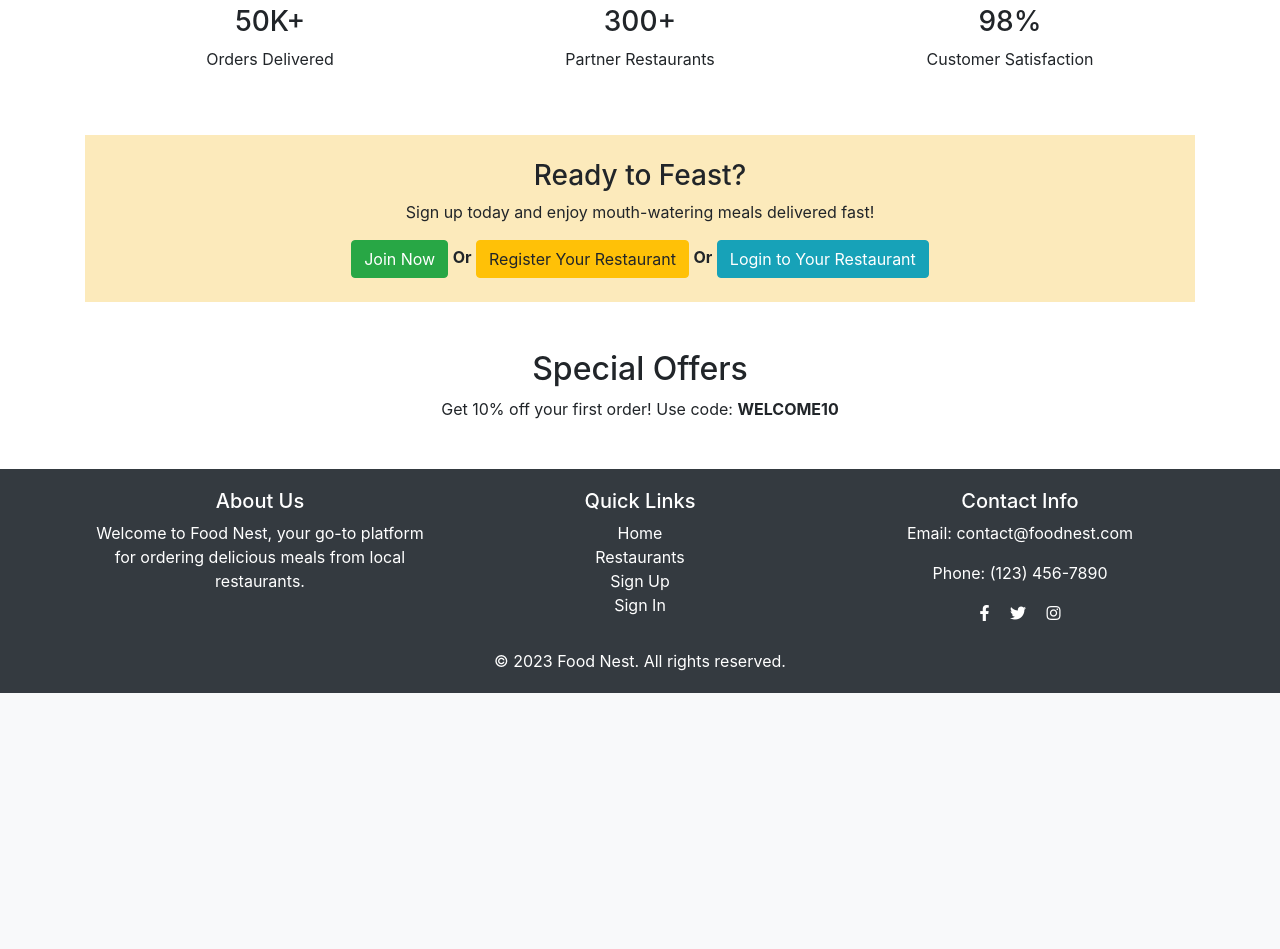
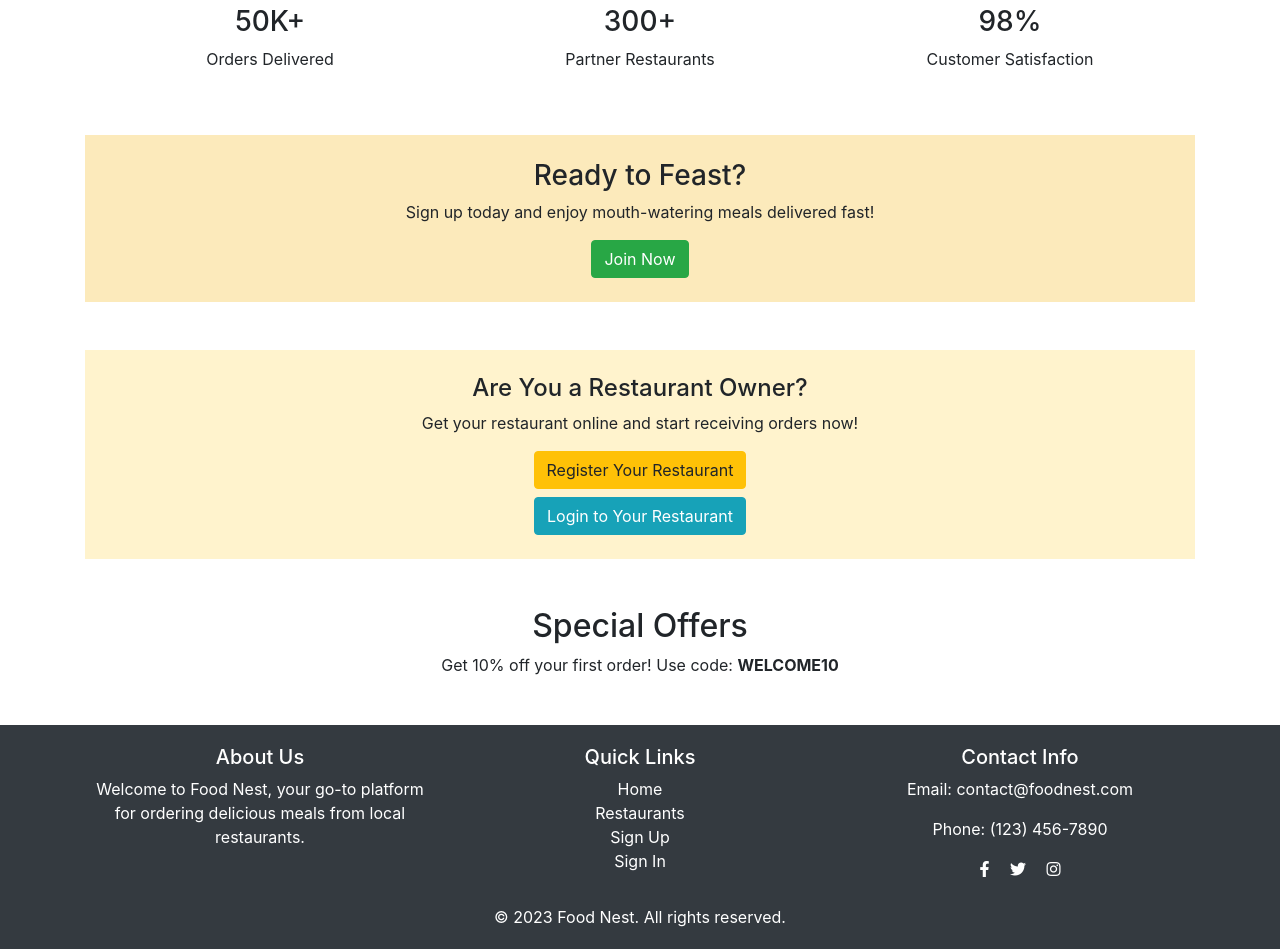
Before and after one commit to mahmudabinteasad/Food_ordering_website, a Django app: page / in a window 1280 px wide. Shown: the part 2686-3635 px from the top of the page. Before the commit the page ends 3379 px from the top, so only its background shows below. Run offline with Django 4.2, Linux system fonts and the light colour scheme; some libraries are stand-ins or nearby versions.

Commit message:
Final IG

```diff
--- a/food/templates/home.html
+++ b/food/templates/home.html
@@ -225,9 +225,22 @@
         <h3>Ready to Feast?</h3>
         <p>Sign up today and enjoy mouth-watering meals delivered fast!</p>
         <a href="{% url 'signup' %}" class="btn btn-success">Join Now</a>
+        <!--
         <span style="font-weight: bold;">Or</span>
         <a href="{% url 'add_restaurant' %}" class="btn btn-warning">Register Your Restaurant</a>
          <span style="font-weight: bold;">Or</span>
+        <a href="{% url 'restaurant_login' %}" class="btn btn-info">Login to Your Restaurant</a>
+    -->
+    </div>
+</div>
+
+<!-- Restaurant Registration/Login Section -->
+<div class="container-fluid py-4 mt-5" style="background-color: #fff3cd;">
+    <div class="container text-center">
+        <h4>Are You a Restaurant Owner?</h4>
+        <p>Get your restaurant online and start receiving orders now!</p>
+        <a href="{% url 'add_restaurant' %}" class="btn btn-warning mb-2">Register Your Restaurant</a>
+        <br>
         <a href="{% url 'restaurant_login' %}" class="btn btn-info">Login to Your Restaurant</a>
     </div>
 </div>
```
